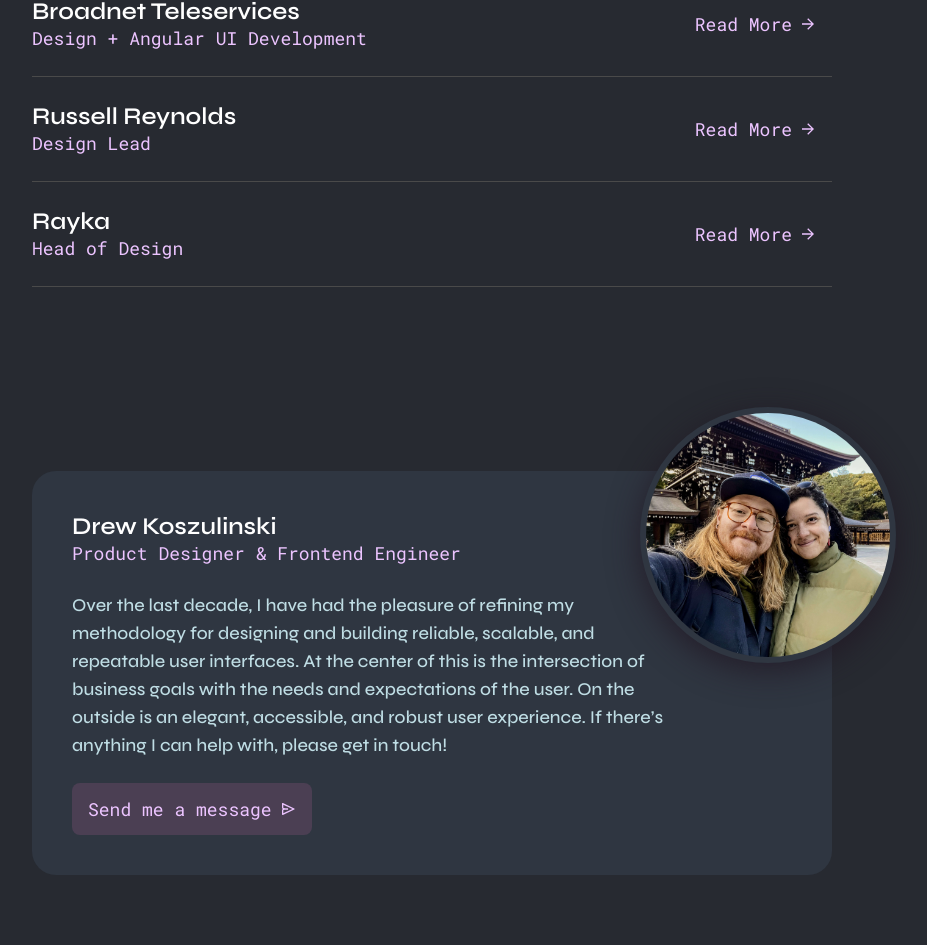
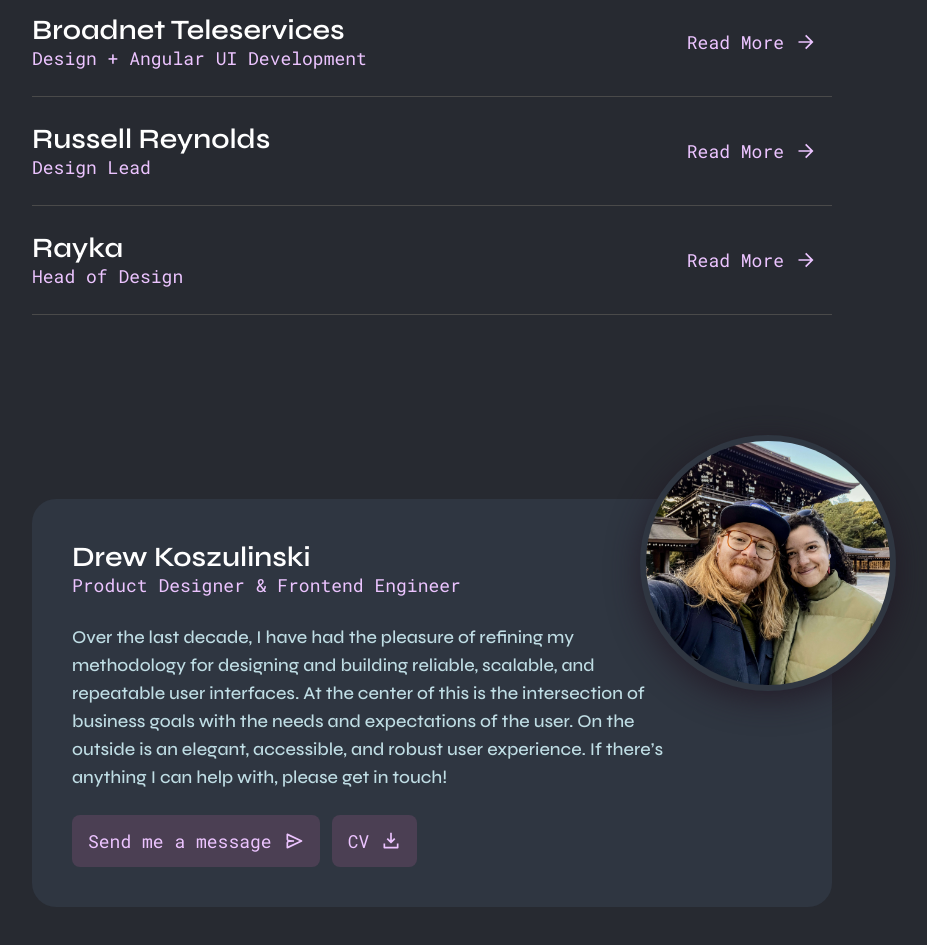
Before and after one commit to drewkoszulinski/dkosco-2024, a Next.js app: page / in a window 1280 px wide. Shown: the part 1259-2204 px from the top of the page, without its empty margins (208-1135 px from the left). Built offline with nearby package versions, Linux system fonts and the light colour scheme.

Commit message:
adding resume, tweaking font sizes

```diff
--- a/src/app/components/BioSection/BioSection.tsx
+++ b/src/app/components/BioSection/BioSection.tsx
@@ -40,12 +40,22 @@ export const BioSection = () => {
         elegant, accessible, and robust user experience. If there’s anything I
         can help with, please get in touch!
       </Text>
+      <div className={classNames("flex gap-x-3")}>
         <Button
           href="https://drew61.typeform.com/to/dysVVM?typeform-source=dkos.co"
           label="Send me a message"
           rightAccessory="send"
           variant="primary"
+          target="_blank"
         />
+        <Button
+          href="/cv-drew-koszulinski.pdf"
+          label="CV"
+          rightAccessory="download"
+          variant="primary"
+          target="_blank"
+        />
+      </div>
     </div>
   );
 };
--- a/src/app/components/Button/Button.tsx
+++ b/src/app/components/Button/Button.tsx
@@ -9,6 +9,7 @@ interface ButtonProps {
   label: string;
   variant?: "primary" | "secondary";
   isExternal?: boolean;
+  target?: "_blank" | "_self";
   isDisabled?: boolean;
   // eslint-disable-next-line no-unused-vars
   onClick?: (e: any) => void;
@@ -34,15 +35,15 @@ export const Button = (props: ButtonProps) => {
     <>
       <div
         className={classNames(
-          "inline-flex gap-2 justify-center text-center items-center text-[1rem] leading-[1.5rem] md:text-md"
+          "inline-flex gap-3 justify-center text-center items-center text-[1rem] leading-[1.5rem] md:text-md"
         )}
       >
         {props.leftAccessory ? (
-          <Icon name={props.leftAccessory} size={16} />
+          <Icon name={props.leftAccessory} size={20} />
         ) : undefined}
         {props.label}
         {props.rightAccessory ? (
-          <Icon name={props.rightAccessory} size={16} />
+          <Icon name={props.rightAccessory} size={20} />
         ) : undefined}
       </div>
     </>
@@ -51,13 +52,13 @@ export const Button = (props: ButtonProps) => {
   if (href) {
     if (!props.isExternal) {
       return (
-        <Link href={href} className={buttonClasses}>
+        <Link href={href} className={buttonClasses} target={props.target}>
           {buttonInner}
         </Link>
       );
     } else {
       return (
-        <a href={href} className={buttonClasses}>
+        <a href={href} className={buttonClasses} target={props.target}>
           {buttonInner}
         </a>
       );
--- a/src/app/components/Icon/Icon.tsx
+++ b/src/app/components/Icon/Icon.tsx
@@ -4,7 +4,7 @@ import { Icons } from "./IconList";
 
 interface IconProps {
   name: IconNameProps;
-  size?: 16 | 40;
+  size?: 16 | 20 | 40;
   color?: "primary" | "secondary" | "highlight";
 }
 
@@ -15,6 +15,7 @@ export const Icon = (props: IconProps) => {
     <div
       className={classNames({
         "w-4 h-4 min-w-[1rem]": size === 16,
+        "w-5 h-5 min-w-[1.25rem]": size === 20,
         "w-10 h-10 min-w-[2.5rem]": size === 40,
 
         "text-[var(--color-text-primary)]": color === "primary",
--- a/src/app/components/Icon/IconList.tsx
+++ b/src/app/components/Icon/IconList.tsx
@@ -4,6 +4,7 @@ export type IconNameProps =
   | "arrow-right"
   | "code"
   | "design"
+  | "download"
   | "send";
 
 type IconListType = {
@@ -147,6 +148,22 @@ export const Icons: IconListType = {
       <rect x="8" y="35" width="1" height="4" rx="0.5" fill="#ECC4FF" />
     </svg>
   ),
+  download: (
+    <svg
+      width="100%"
+      height="100%"
+      viewBox="0 0 24 24"
+      fill="none"
+      xmlns="http://www.w3.org/2000/svg"
+    >
+      <path
+        fillRule="evenodd"
+        clipRule="evenodd"
+        d="M11 14L12 15L13 14L17.2071 9.79289L15.7929 8.37868L13 11.1716V2H11V11.1716L8.20711 8.37868L6.79289 9.79289L11 14ZM5 19V15H3V20C3 20.5523 3.44772 21 4 21H20C20.5523 21 21 20.5523 21 20V15H19V19H5Z"
+        fill="currentColor"
+      />
+    </svg>
+  ),
   send: (
     <svg
       width="100%"
@@ -159,7 +176,7 @@ export const Icons: IconListType = {
         fillRule="evenodd"
         clipRule="evenodd"
         d="M2.30946 2.10378C2.50216 1.98149 2.74403 1.96628 2.95053 2.06346L14.2839 7.39679C14.5175 7.50675 14.6667 7.74176 14.6667 8C14.6667 8.25824 14.5175 8.49326 14.2839 8.60321L2.95053 13.9365C2.74403 14.0337 2.50216 14.0185 2.30946 13.8962C2.11675 13.7739 2 13.5616 2 13.3333L2 10.3128C1.99999 9.98105 1.99998 9.69385 2.01887 9.45627C2.03888 9.20471 2.08303 8.95476 2.2013 8.71148C2.33746 8.4314 2.53654 8.18819 2.78147 8C2.53654 7.81181 2.33746 7.5686 2.2013 7.28852C2.08303 7.04524 2.03888 6.7953 2.01887 6.54373C1.99998 6.30615 1.99999 6.01895 2 5.68724L2 2.66667C2 2.43844 2.11675 2.22607 2.30946 2.10378ZM3.33333 3.71719V5.6625C3.33333 6.02598 3.33382 6.25965 3.34801 6.43802C3.36155 6.6083 3.38451 6.67279 3.40043 6.70555C3.45951 6.82706 3.5541 6.92775 3.67168 6.99428C3.70339 7.01222 3.76632 7.03915 3.93542 7.06329C4.11256 7.08858 4.34575 7.10364 4.70851 7.12632L8.04159 7.33463V8.66537L4.70851 8.87369C4.34575 8.89636 4.11256 8.91142 3.93542 8.93671C3.76632 8.96085 3.70339 8.98778 3.67168 9.00572C3.5541 9.07225 3.45951 9.17294 3.40043 9.29445C3.38451 9.32721 3.36155 9.3917 3.34801 9.56198C3.33382 9.74035 3.33333 9.97402 3.33333 10.3375V12.2828L12.4343 8L3.33333 3.71719Z"
-        fill="#ECC4FF"
+        fill="currentColor"
       />
     </svg>
   ),
--- a/src/app/components/Text/Text.tsx
+++ b/src/app/components/Text/Text.tsx
@@ -21,7 +21,7 @@ export const Text = (props: TextProps) => {
       className={classNames("max-w-full", {
         "text-[2.5rem] leading-[2.625rem] md:text-xl": size === "xl",
         "text-lg mb-2": size === "lg",
-        "text-[1.25rem] leading-[1.75rem] md:text-lg font-medium":
+        "text-[1.25rem] leading-[1.75rem] md:text-[1.5rem] font-medium":
           size === "lg" && props.isMono,
         "text-[1rem] leading-[1.5rem] md:text-md font-medium": size === "md",
         "text-sm font-medium": size === "sm",
--- a/tailwind.config.ts
+++ b/tailwind.config.ts
@@ -9,7 +9,7 @@ const config: Config = {
   theme: {
     fontSize: {
       xl: ['3rem', '3.125rem'],
-      lg: ['1.5rem', '2rem'],
+      lg: ['1.75rem', '2.25rem'],
       md: ['1.125rem', '1.75rem'],
       sm: ['0.875rem', '1.125rem'],
     },
```
Also changed, not shown: 1 other file (tests, documents, lock files or other folders). Lines whose indentation alone changed are shown as unchanged.
